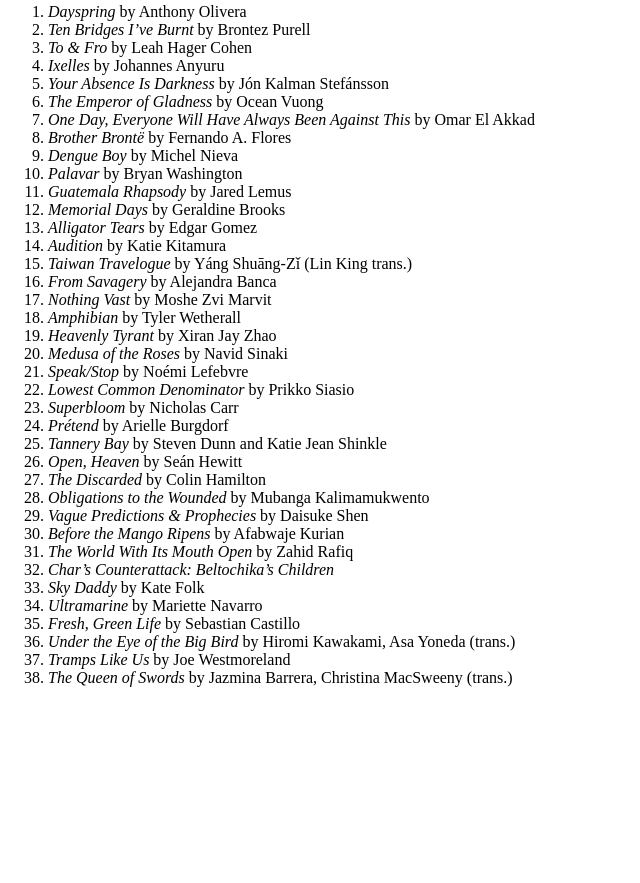
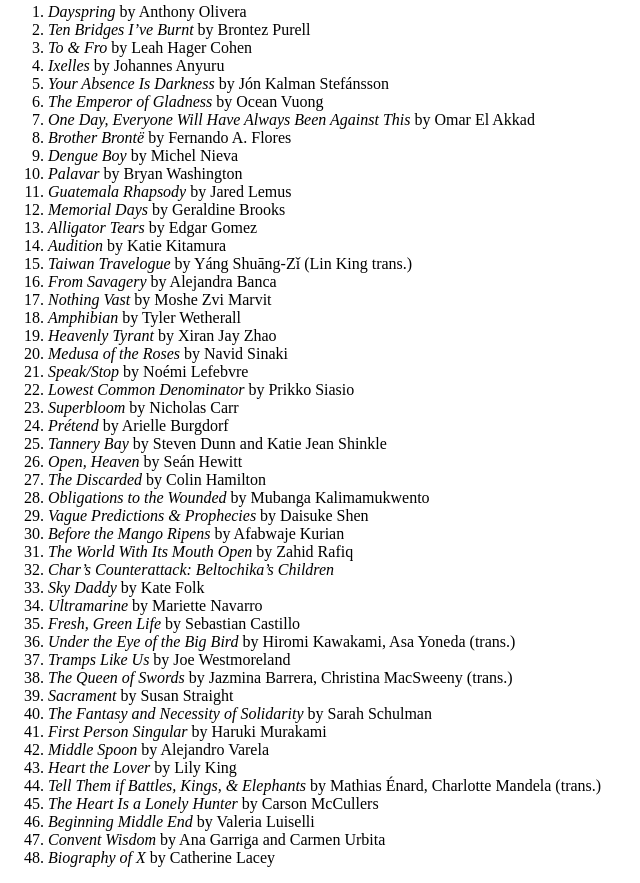
Before and after one commit to luisalberto-correa/Website, a plain HTML site: page index.html in a window 1280 px wide. Shown: the part 273-1156 px from the top of the page, without its empty margins (0-640 px from the left). Before the commit the page ends 976 px from the top, so only its background shows below. Drawn offline with Linux system fonts and the light colour scheme.

Commit message:
Update index.html

```diff
--- a/index.html
+++ b/index.html
@@ -50,5 +50,16 @@
 <li><i>Under the Eye of the Big Bird</i> by Hiromi Kawakami, Asa Yoneda (trans.)</li>
 <li><i>Tramps Like Us</i> by Joe Westmoreland</li>
 <li><i>The Queen of Swords</i> by Jazmina Barrera, Christina MacSweeny (trans.)</li>
+<li><i>Sacrament</i> by Susan Straight</li>
+<li><i>The Fantasy and Necessity of Solidarity</i> by Sarah Schulman</li>
+<li><i>First Person Singular</i> by Haruki Murakami</li>
+<li><i>Middle Spoon</i> by Alejandro Varela</li>
+<li><i>Heart the Lover</i> by Lily King</li>
+<li><i>Tell Them if Battles, Kings, & Elephants</i> by Mathias Énard, Charlotte Mandela (trans.)</li>
+<li><i>The Heart Is a Lonely Hunter</i> by Carson McCullers</li>
+<li><i>Beginning Middle End</i> by Valeria Luiselli</li>
+<li><i>Convent Wisdom</i> by Ana Garriga and Carmen Urbita</li>
+<li><i>Biography of X</i> by Catherine Lacey</li>
+
 </ol>
 </body> </html>
```
